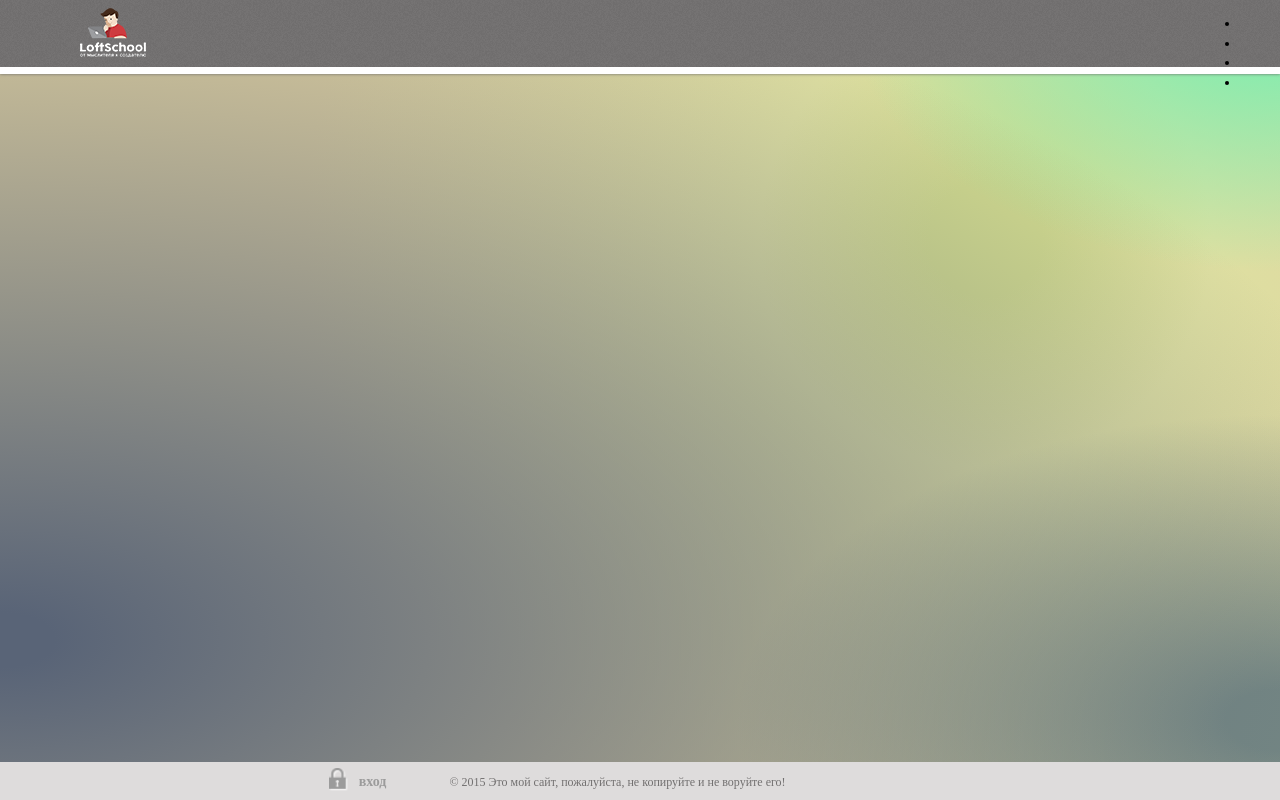
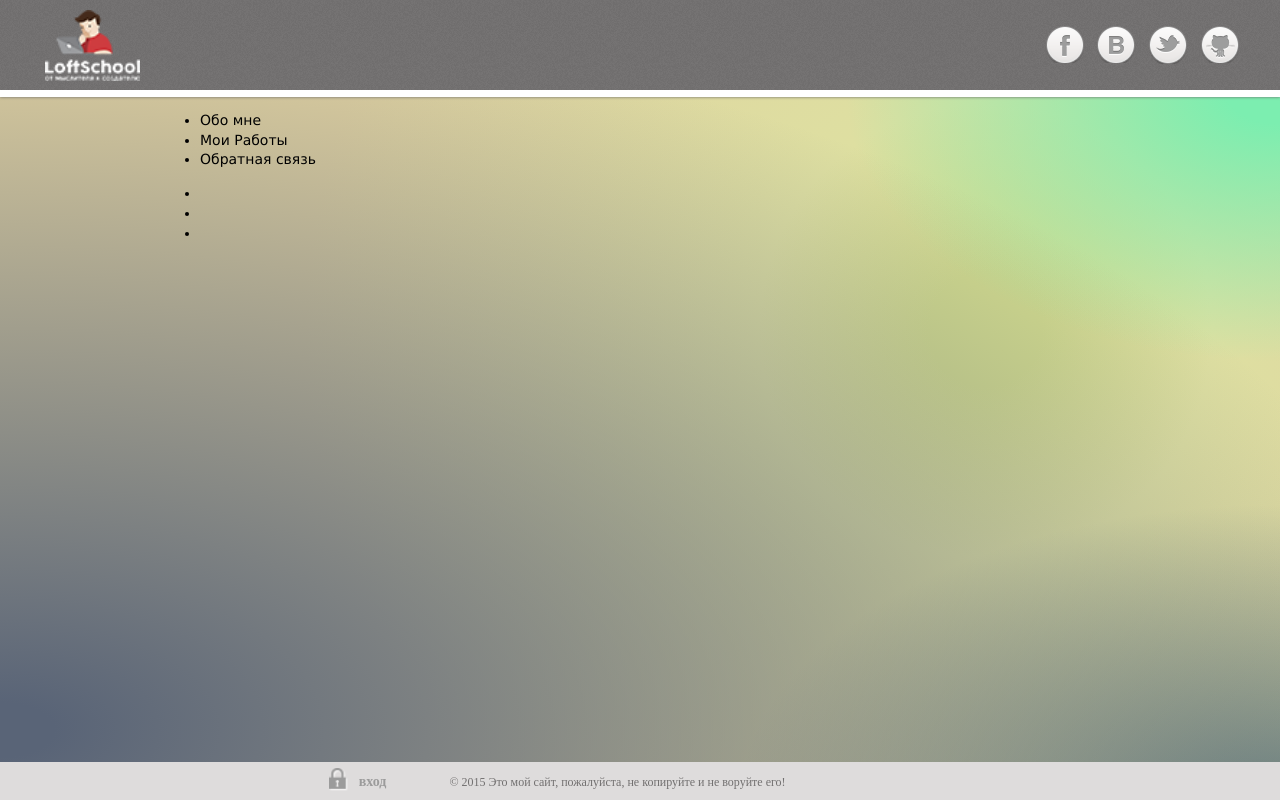
Before and after one commit to DANADJ/GVPortfolio-1, a PHP site: page / in a window 1280 px wide. Run offline with PHP 8.4, Linux system fonts and the light colour scheme; some libraries are stand-ins or nearby versions.

Commit message:
Доделал Хедер. Проверил на ПП

```diff
--- a/app/css/header.css
+++ b/app/css/header.css
@@ -1,27 +1,69 @@
 .header {
    background-image: url(../images/header_bg.png);
-   height: 67px;
+   height: 90px;
    border-bottom: 7px solid #ffffff;
    box-shadow: 0px 0px 3px #676767;
 }
 .header-logo-img {
-   margin: 8px 0 10px 40px;
+   margin: 10px 0 0 5px;
+   width: 95px;
 }
-.social-icon, .item {
+.social-icon-menu, .social-icon-menu-item  {
    float: right;
 }
-.item {
-   display: block;
+.social-icon-menu-item {
+   list-style: none;
+   padding: 9px 0 0 10px;
 }
-.social-icon-fb {
-   background: url();
+.social-icon {
+   display: inline-block;
 }
-.social-icon-vk {
-   background: url();
+.fb {
+   width: 43px;
+   height: 40px;
+   background: url(../images/social-icon-sprite.png) no-repeat;
+   background-position: -4px -2px;
 }
-.social-icon-tvit {
-   background: url();
+.fb:hover {
+   width: 43px;
+   height: 40px;
+   background: url(../images/social-icon-sprite.png) no-repeat;
+   background-position: -4px -50px;
+
 }
-.social-icon-git {
-   background: url();
+.vk {
+   width: 41px;
+   height: 40px;
+   background: url(../images/social-icon-sprite.png) no-repeat;
+   background-position: -5px -300px;
 }
+.vk:hover {
+   width: 41px;
+   height: 40px;
+   background: url(../images/social-icon-sprite.png) no-repeat;
+   background-position: -6px -350px;
+}
+.tvit {
+   width: 43px;
+   height: 41px;
+   background: url(../images/social-icon-sprite.png) no-repeat;
+   background-position: -5px -200px;
+}
+.tvit:hover {
+   width: 43px;
+   height: 41px;
+   background: url(../images/social-icon-sprite.png) no-repeat;
+   background-position: -5px -250px;
+}
+.git {
+   width: 39px;
+   height: 40px;
+   background: url(../images/social-icon-sprite.png) no-repeat;
+   background-position: -5px -100px;
+}
+.git:hover {
+   width: 39px;
+   height: 40px;
+   background: url(../images/social-icon-sprite.png) no-repeat;
+   background-position: -6px -150px;
+}
--- a/app/css/main.css
+++ b/app/css/main.css
@@ -27,6 +27,7 @@ table {
       radial-gradient(ellipse farthest-corner at 100% 0%, #7ceeb0 3%, transparent 24%),
       radial-gradient(circle at 77% 30%, #d0d98d 5%, #DEDFA1 20%, #dfd0a0 60%);
    background-repeat: no-repeat;
+   background-position: 0 90px;
 }
 /*Центрирование контента*/
 .conteiner {
--- a/app/index.html
+++ b/app/index.html
@@ -20,16 +20,31 @@
          <header class="header">
             <div class="conteiner header-width">
                <a href="http://loftschool.com" class="header-logo"><img class="header-logo-img" src="images/logo.png" alt="Логотип LoftSchool"></a>
-               <ul class="social-icon">
-                  <li><a href="" class="item social-icon-fb"></a></li>
-                  <li><a href="" class="item social-icon-vk"></a></li>
-                  <li><a href="" class="item social-icon-tvit"></a></li>
-                  <li><a href="" class="item social-icon-git"></a></li>
+               <ul class="social-icon-menu">
+                  <li class="social-icon-menu-item"><a href="https://github.com/DANADJ" class="social-icon git" target="_blank"></a></li>
+                  <li class="social-icon-menu-item"><a href="#" class="social-icon tvit" target="_blank"></a></li>
+                  <li class="social-icon-menu-item"><a href="https://vk.com/danadj" class="social-icon vk" target="_blank"></a></li>
+                  <li class="social-icon-menu-item"><a href="https://www.facebook.com/danadjuss" class="social-icon fb" target="_blank"></a></li>
                </ul>
             </div><!--Конец Conteiner-->
          </header>
          <section class="page conteiner page-width">
-            <nav class="navigate"></nav>
+            <section>
+               <nav class="nav">
+                  <ul class="nav-list">
+                     <li class="nav-lisy-item"><a href="#"></a>Обо мне</li>
+                     <li class="nav-lisy-item"><a href="#"></a>Мои Работы</li>
+                     <li class="nav-lisy-item"><a href="#"></a>Обратная связь</li>
+                  </ul>
+               </nav>
+               <div class="contact-menu">
+                  <ul>
+                     <li class="contact-menu-list-item"></li>
+                     <li class="contact-menu-list-item"></li>
+                     <li class="contact-menu-list-item"></li>
+                  </ul>
+               </div>
+            </section>
             <main class="page-content"></main>
          </section>
          <div class="empty"></div>
```
Also changed, not shown: app/images/dont work/bg.png (renamed from app/images/bg.png), app/images/dont work/fb-hover.png (added), app/images/dont work/fb.png (added), app/images/dont work/git-hover.png (added), app/images/dont work/git.png (added), app/images/dont work/tvit-hover.png (added), app/images/dont work/tvit.png (added), app/images/dont work/vk-hover.png (added), app/images/dont work/vk.png (added), app/images/social-icon-sprite.png (added), 1 other file.
